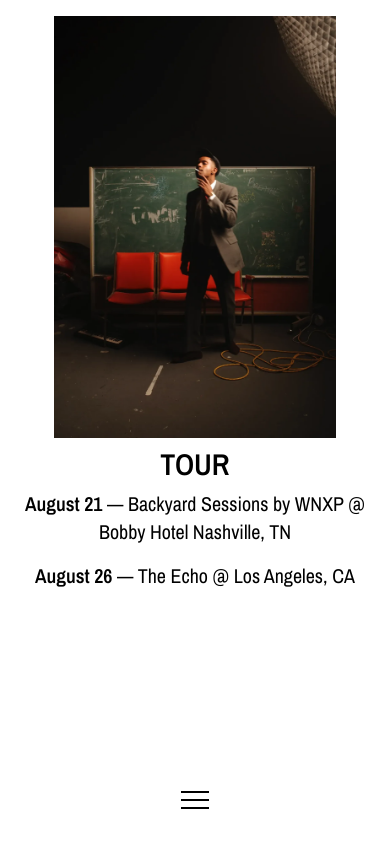
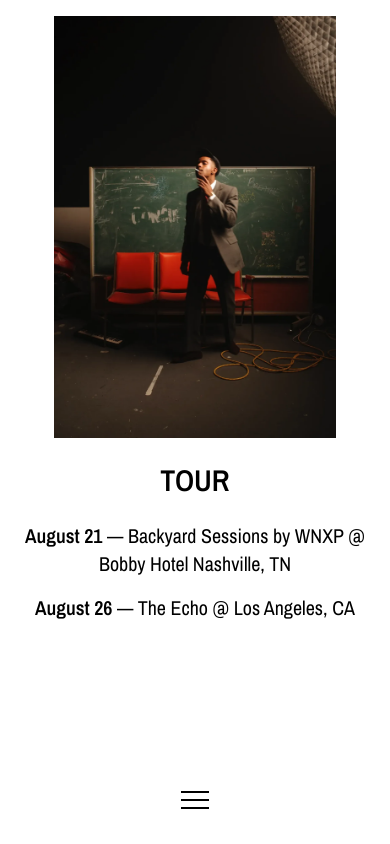
Before and after one commit to sean-macfarlane/isaiahuron.com, a Next.js app: page /tour in a window 390 px wide. Built offline with nearby package versions, Linux system fonts and the light colour scheme.

Commit message:
mobile tour responsive

```diff
--- a/app/tour/page.tsx
+++ b/app/tour/page.tsx
@@ -9,7 +9,7 @@ export default function TourPage() {
     <main className="relative fullscreen-safe">
       <motion.section
         id="tour"
-        className="relative h-screen w-screen bg-white text-black py-4 md:py-16 px-6 text-center justify-center"
+        className="relative h-screen w-screen bg-white text-black py-4 md:py-16 px-6 text-center justify-center pb-16"
         initial={{ opacity: 0, y: 30 }}
         whileInView={{ opacity: 1, y: 0 }}
         viewport={{ once: true, amount: 0.3 }}
@@ -32,7 +32,7 @@ export default function TourPage() {
           />
         </motion.div>
         <motion.h2
-          className="text-3xl font-semibold my-2 md:my-8"
+          className="text-3xl font-semibold my-6"
           initial={{ opacity: 0, y: 20 }}
           whileInView={{ opacity: 1, y: 0 }}
           viewport={{ once: true, amount: 0.3 }}
```
